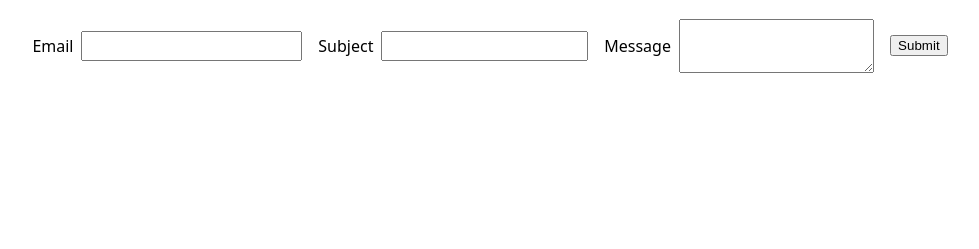
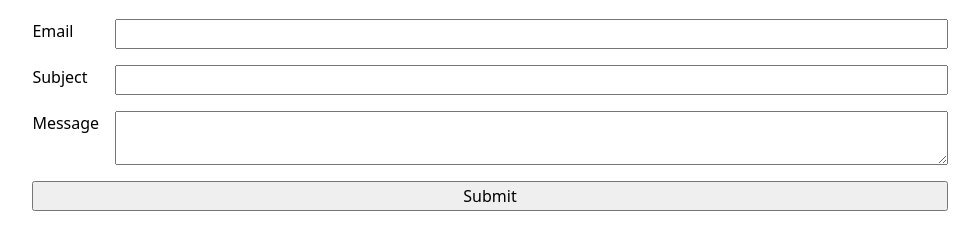
Before and after one commit to rayyguo/portfolio, a plain HTML site: page contact/index.html in a window 1280 px wide. Shown: the part 121-370 px from the top of the page, without its empty margins (150-1129 px from the left). Drawn offline with Linux system fonts and the light colour scheme.

Commit message:
Lab 2 Step 3: Lay out contact form with grid

```diff
--- a/style.css
+++ b/style.css
@@ -36,26 +36,24 @@
   padding-bottom: 0.1em;
 }
 
+input,
+textarea,
+button {
+  font: inherit;
+}
+
 form {
-  /* Keep all the fields and the button in a single row */
-  display: flex;
-  align-items: center;
+  display: grid;
+  grid-template-columns: auto 1fr;
   gap: 1em;
-  white-space: nowrap;
 }
 
 form label {
-  /* Let each field shrink so the row fits narrow windows */
-  display: flex;
-  align-items: center;
-  gap: 0.5em;
-  flex: 1;
-  min-width: 0;
+  display: grid;
+  grid-template-columns: subgrid;
+  grid-column: 1 / -1;
 }
 
-form input,
-form textarea {
-  flex: 1;
-  min-width: 0;
-  font: inherit;
+form button {
+  grid-column: 1 / -1;
 }
```
